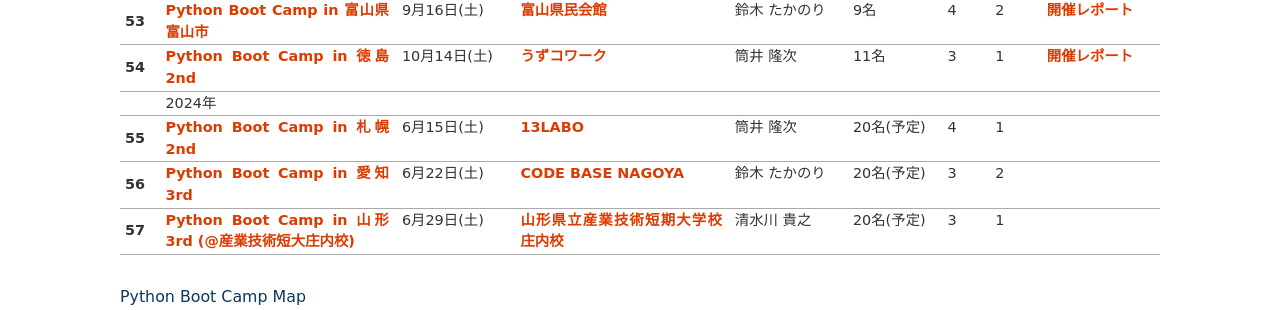
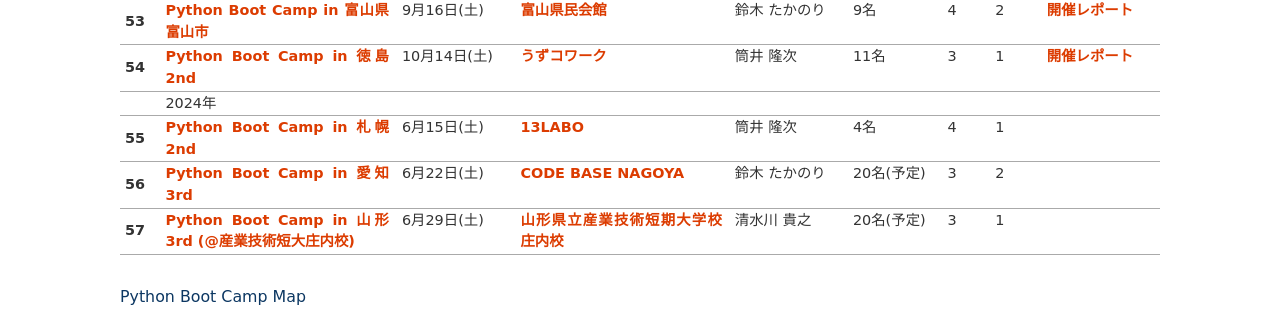
Before and after one commit to pyconjp/www.pycon.jp, a Sphinx documentation site: the page built from source/support/bootcamp.md, in a window 1280 px wide and 900 px high, scrolled down 4319 px. Shown: the part 141-451 px from the top of the window. Built offline with Sphinx 7.4.7, drawn with Linux system fonts in a browser that asks for light colours.

Commit message:
update pucamp sapporo 2nd

```diff
--- a/source/support/bootcamp.md
+++ b/source/support/bootcamp.md
@@ -703,7 +703,7 @@
   - 6月15日(土)
   - [13LABO](https://13labo.com/)
   - 筒井 隆次
-  - 20名(予定)
+  - 4名
   - 4
   - 1
   -
```
